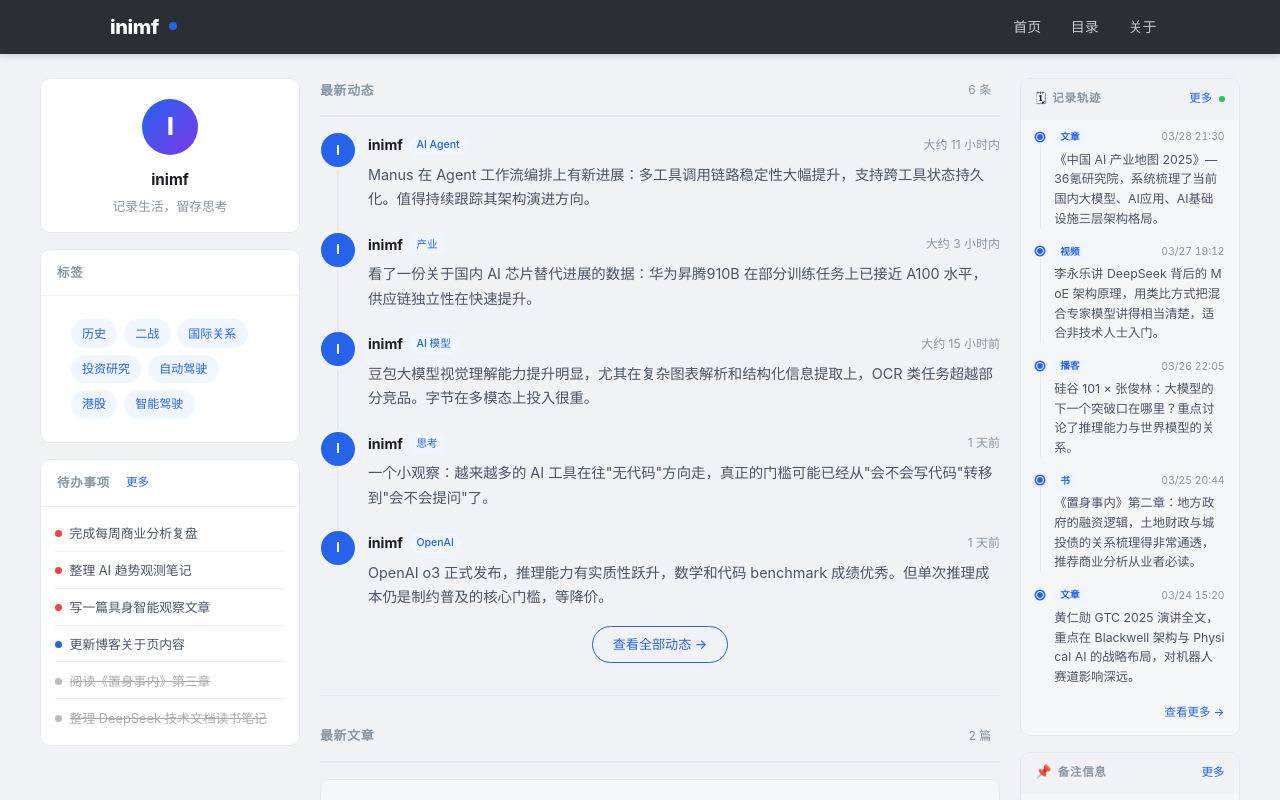
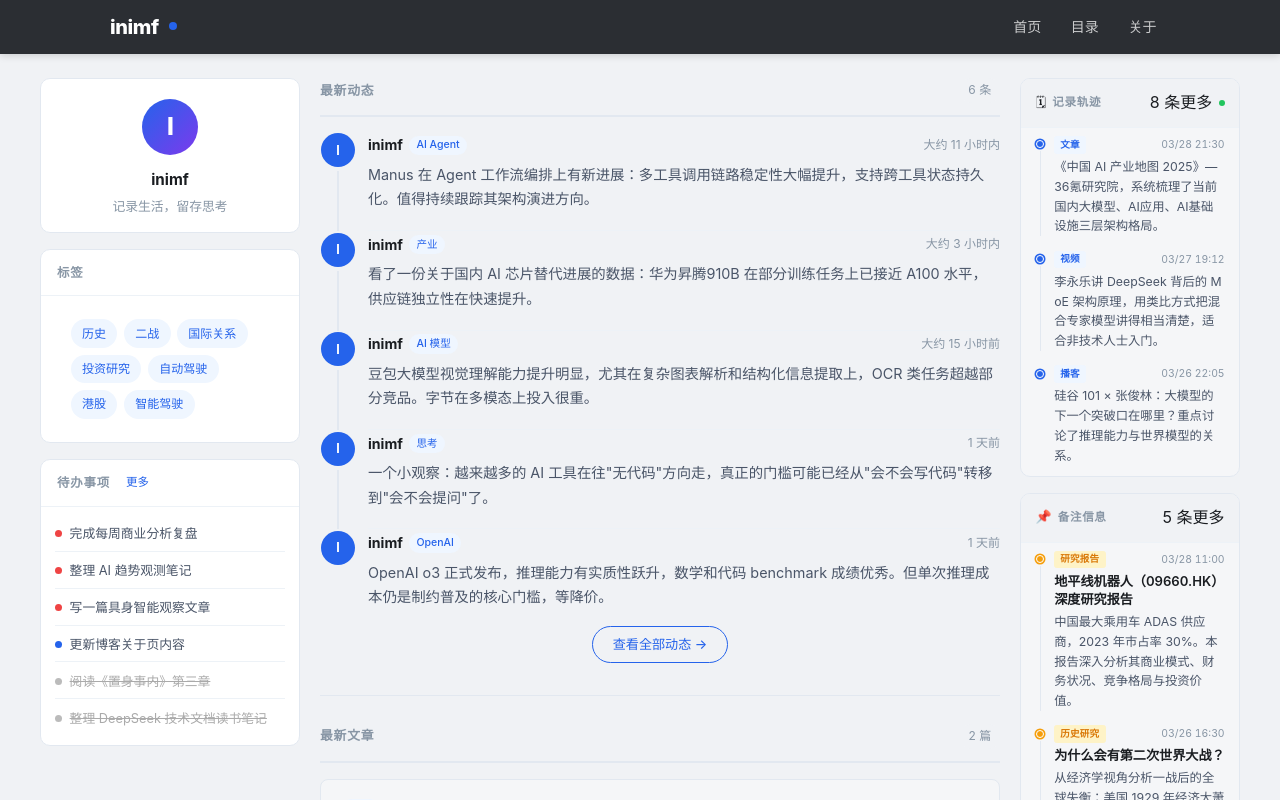
Before and after one commit to web1286/inimf-blog, a Next.js app: page / in a window 1280 px wide. Shown: the top 800 px of the page. Built offline with nearby package versions, Linux system fonts and the light colour scheme.

Commit message:
update components/Layout.tsx

```diff
--- a/components/Layout.tsx
+++ b/components/Layout.tsx
@@ -39,7 +39,7 @@ export default function Layout({ children, title, description, posts = [], hideS
     new Set(posts.flatMap(p => p.tags || []))
   )
 
-  const displayTracks = TRACKS.slice(0, 5)
+  const displayTracks = TRACKS.slice(0, 3)
 
   return (
     <>
@@ -143,7 +143,12 @@ export default function Layout({ children, title, description, posts = [], hideS
               <div className="rail-card-header">
                 <span className="rail-card-icon">🗓</span>
                 <span className="rail-card-title">记录轨迹</span>
-                <Link href="/tracks" className="rail-more-link" style={{marginLeft:'auto'}}>更多</Link>
+                <span className="rail-count-with-more" style={{marginLeft:'auto'}}>
+                  <span className="rail-count-num">{TRACKS.length} 条</span>
+                  {TRACKS.length > 3 && (
+                    <Link href="/tracks" className="rail-inline-more">更多</Link>
+                  )}
+                </span>
                 <span className="rail-live-dot" />
               </div>
               <div className="rail-card-body rail-timeline-body">
@@ -164,11 +169,6 @@ export default function Layout({ children, title, description, posts = [], hideS
                     </li>
                   ))}
                 </ul>
-                {TRACKS.length > 5 && (
-                  <div className="rail-more">
-                    <Link href="/archive" className="rail-more-link">查看更多 →</Link>
-                  </div>
-                )}
               </div>
             </div>
 
@@ -177,7 +177,12 @@ export default function Layout({ children, title, description, posts = [], hideS
               <div className="rail-card-header">
                 <span className="rail-card-icon">📌</span>
                 <span className="rail-card-title">备注信息</span>
-                <Link href="/notes" className="rail-more-link" style={{marginLeft:'auto'}}>更多</Link>
+                <span className="rail-count-with-more" style={{marginLeft:'auto'}}>
+                  <span className="rail-count-num">{NOTES.length} 条</span>
+                  {NOTES.length > 3 && (
+                    <Link href="/notes" className="rail-inline-more">更多</Link>
+                  )}
+                </span>
               </div>
               <div className="rail-card-body rail-timeline-body">
                 <ul className="tl-list">
```
